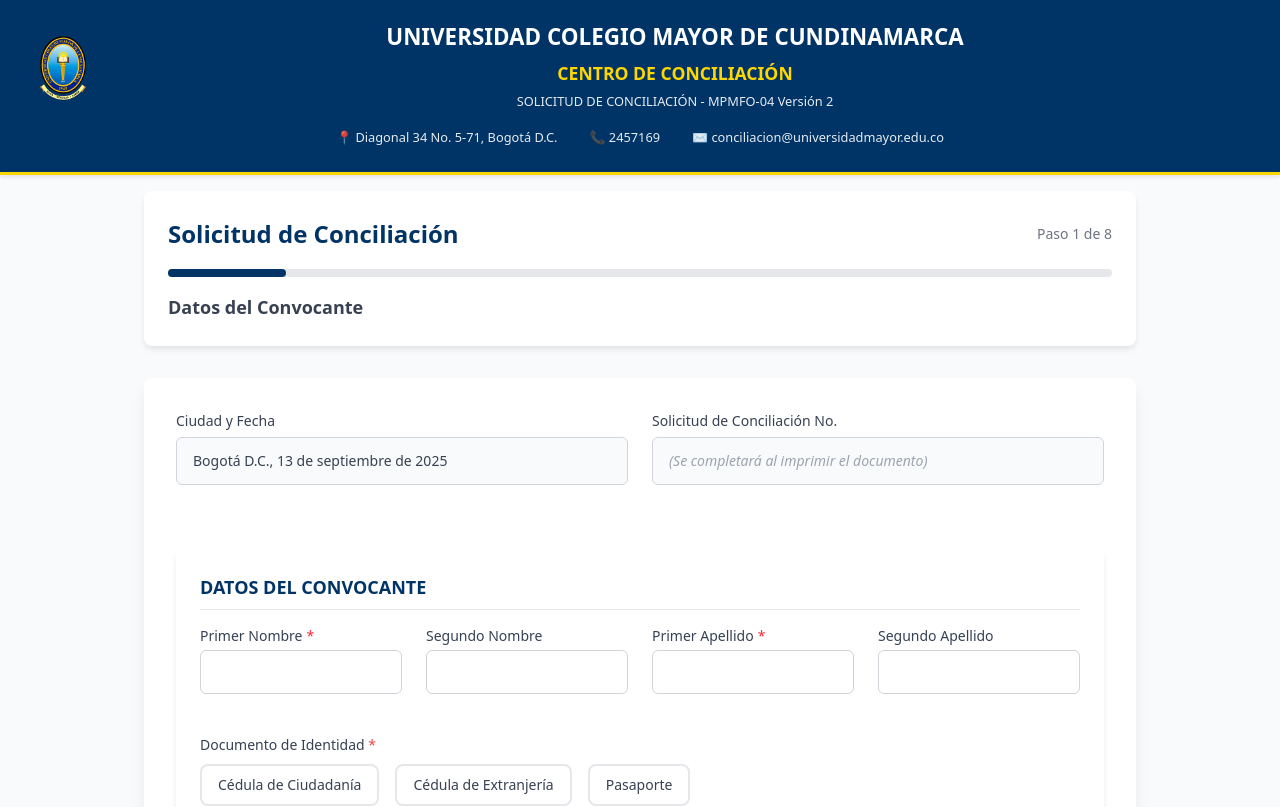
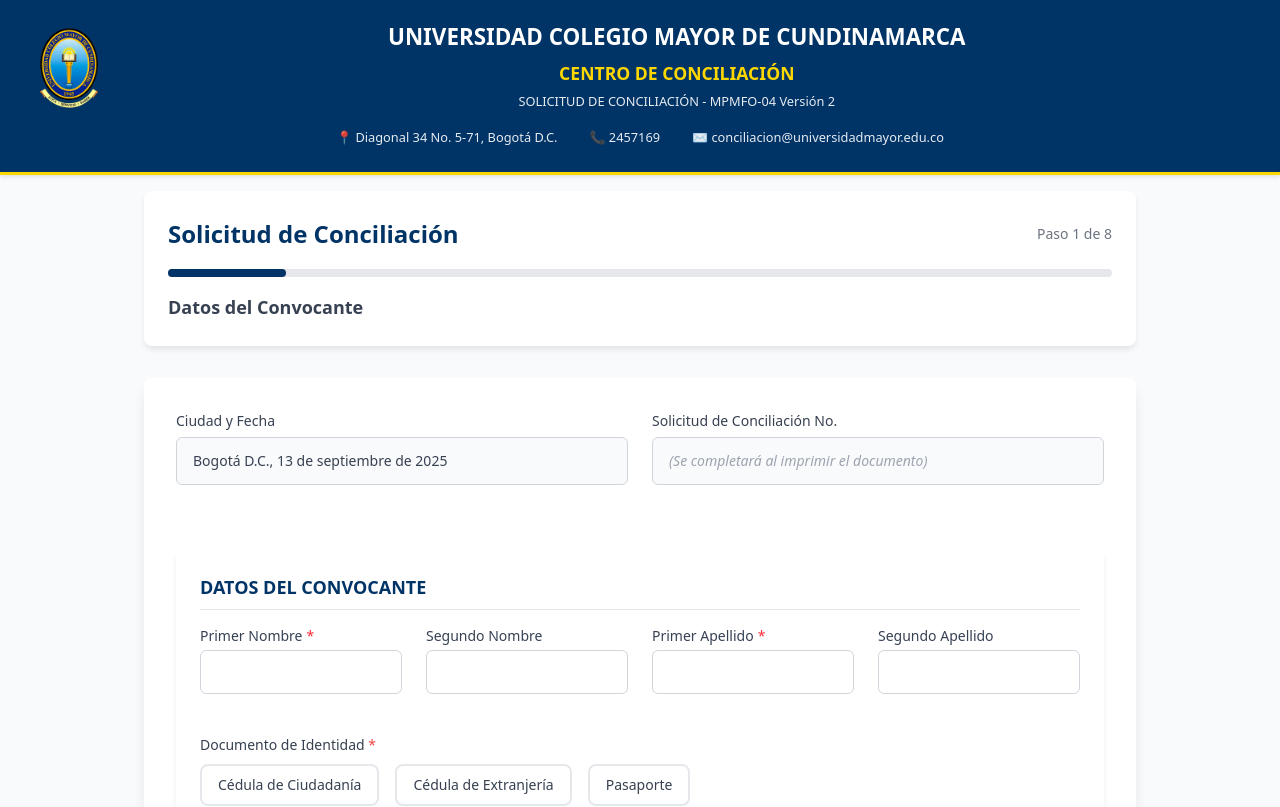
Before and after one commit to Ander1705/app_conciliacion, a React (Vite) app in the folder frontend/: page / in a window 1280 px wide. Shown: the top 807 px of the page. Built offline with nearby package versions, Linux system fonts and the light colour scheme; no server answers.

Commit message:
save cambios front V4

```diff
--- a/frontend/src/components/layout/Header.jsx
+++ b/frontend/src/components/layout/Header.jsx
@@ -13,7 +13,7 @@
         <div style={{
           display: 'flex',
           alignItems: 'center',
-          gap: '1.5rem',
+          gap: '1rem',
           marginBottom: '1rem',
           flexWrap: 'wrap'
         }}>
@@ -21,7 +21,7 @@
             src={escudo}
             alt="Universidad Colegio Mayor de Cundinamarca"
             style={{
-              height: '4rem',
+              height: '5rem',
               width: 'auto',
               objectFit: 'contain'
             }}
```
